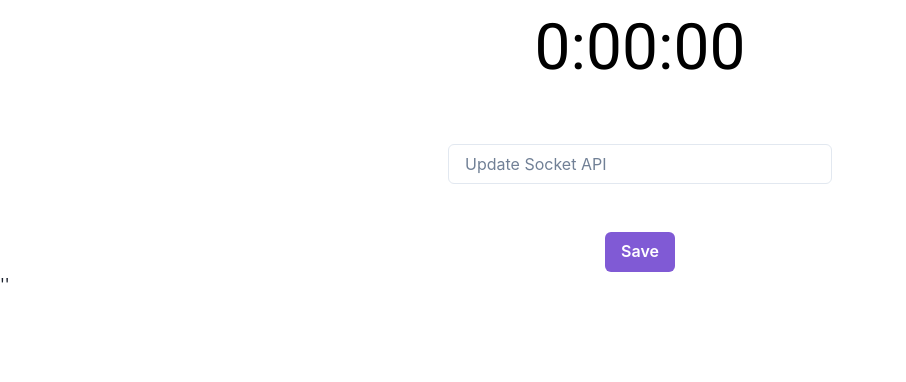
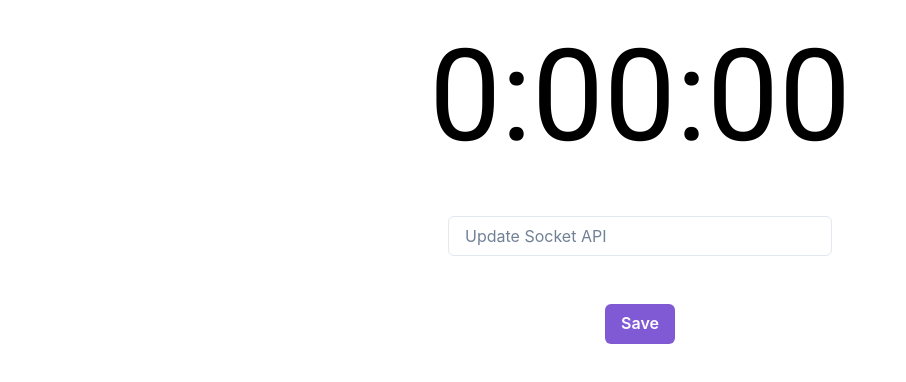
Before and after one commit to lobomfz/subathon-timer, a React (Vite) app in the folder front/: page /settings in a window 1280 px wide. Shown: the top 382 px of the page, without its empty margins (0-906 px from the left). Built offline with nearby package versions, Linux system fonts and the light colour scheme; no server answers.

Commit message:
how do i type commit message

```diff
--- a/front/src/Timer.tsx
+++ b/front/src/Timer.tsx
@@ -1,38 +1,22 @@
 import React, { useEffect, useState } from "react";
 
-const URL = "ws://localhost:3003";
-let ws: WebSocket;
-
-const Timer: React.FC<{ token: string }> = ({ token }) => {
+const Timer: React.FC<{ ws: WebSocket; textAlign: any }> = ({
+	ws,
+	textAlign = "center",
+}) => {
 	const [seconds, setSeconds] = useState(0);
 	const [fetched, setFetched] = useState(false);
 
-	const updateSeconds = (endTime: number) =>
-		setSeconds(Math.round(endTime - new Date().getTime() / 1000));
-
-	const connectWs = () => {
-		ws = new WebSocket(URL);
-		ws.onopen = (event) => {
-			console.log("websocket connection established");
-			if (token)
-				ws.send(
-					JSON.stringify({
-						event: "login",
-						accessToken: token,
-					})
-				);
-		};
-
-		ws.onmessage = (event) => {
+	ws.onmessage = (event: any) => {
 		const response = JSON.parse(event.data);
 		console.log(`received ${event.data}`);
 
 		if ("time" in response) {
-				const endTime =
-					typeof response.endTime === "number"
-						? response.endTime
-						: parseInt(response.endTime);
-				updateSeconds(endTime);
+			const time =
+				typeof response.time === "number"
+					? response.time
+					: parseInt(response.time);
+			setSeconds(time);
 
 			if (!fetched) {
 				setFetched(true);
@@ -41,24 +25,6 @@ const Timer: React.FC<{ token: string }> = ({ token }) => {
 			console.log(`error: ${response.data}`);
 		}
 	};
-
-		ws.onclose = (event) => {
-			console.log(
-				`socket closed, attempting reconnect in 5 seconds... (${event.reason})`
-			);
-			setTimeout(connectWs, 5000);
-		};
-
-		ws.onerror = (event) => {
-			console.error(`socket encountered error: ${event} - closing socket`);
-			ws.close();
-		};
-	};
-
-	useEffect(() => {
-		connectWs();
-		return () => ws.close();
-	}, []);
 
 	useEffect(() => {
 		const interval = setInterval(() => {
@@ -84,6 +50,7 @@ const Timer: React.FC<{ token: string }> = ({ token }) => {
 				fontFamily: "Roboto, sans-serif",
 				fontSize: "128px",
 				fontWeight: 400,
+				textAlign: textAlign,
 			}}
 		>
 			{timer}
--- a/front/src/pages/Home.tsx
+++ b/front/src/pages/Home.tsx
@@ -3,7 +3,6 @@ import * as consts from "../Consts";
 import { Button, ButtonGroup } from "@chakra-ui/react";
 
 const Home: React.FC = () => {
-	// please make this look good
 	return (
 		<div
 			style={{
--- a/front/src/pages/Settings.tsx
+++ b/front/src/pages/Settings.tsx
@@ -1,38 +1,18 @@
 import React, { useEffect, useState } from "react";
 import ConnectivitySettings from "./Settings/Connectivity";
+import Timer from "../Timer";
+import * as consts from "../Consts";
 
-const URL = "ws://localhost:3003";
+const URL = consts.URL;
 let ws: WebSocket;
 
 const Settings: React.FC = () => {
-	const [seconds, setSeconds] = useState(0);
-	const [fetched, setFetched] = useState(false);
-	const [slToken, setSlToken] = useState("");
+	const [currentPage, setCurrentPage] = useState("Connectivity");
+
 	const token = new URLSearchParams(window.location.search).get("token");
+
 	const connectWs = () => {
 		ws = new WebSocket(`${URL}?token=${token}`);
-		ws.onopen = (event) => {
-			console.log("websocket connection established");
-		};
-
-		ws.onmessage = (event) => {
-			const response = JSON.parse(event.data);
-			console.log(`received ${event.data}`);
-
-			if ("time" in response) {
-				const time =
-					typeof response.time === "number"
-						? response.time
-						: parseInt(response.time);
-				setSeconds(time);
-
-				if (!fetched) {
-					setFetched(true);
-				}
-			} else if ("error" in response) {
-				console.log(`error: ${response.data}`);
-			}
-		};
 
 		ws.onclose = (event) => {
 			console.log(
@@ -47,45 +27,23 @@ const Settings: React.FC = () => {
 		};
 	};
 
-	useEffect(() => {
-		connectWs();
-		return () => ws.close();
-	}, []);
+	connectWs();
 
-	useEffect(() => {
-		const interval = setInterval(() => {
-			if (seconds > 0) {
-				setSeconds((prev) => prev - 1);
-			}
-		}, 1000);
-		return () => {
-			clearInterval(interval);
-		};
-	}, [fetched]);
-
-	const timer = `${Math.floor(seconds / 3600)}:${(
-		"0" +
-		(Math.floor(seconds / 60) % 60)
-	).slice(-2)}:${("0" + (seconds % 60)).slice(-2)}`;
+	switch (currentPage) {
+		case "Connectivity":
+			return (
+				<div>
+					<Timer ws={ws} textAlign='center' />
+					<br />
+					<ConnectivitySettings ws={ws} />
+				</div>
+			);
+			break;
+	}
 
 	return (
 		<div>
-			<div
-				className='Timer'
-				style={{
-					color: "black",
-					fontFamily: "Roboto, sans-serif",
-					fontSize: "64px",
-					fontWeight: 400,
-					textAlign: "center",
-				}}
-			>
-				{timer}
-			</div>
-			<br />
-			<br />
-			<ConnectivitySettings ws={ws} />
-			''
+			<Timer ws={ws} textAlign='center' />
 		</div>
 	);
 };
```
Also changed, not shown: 1 other file (tests, documents, lock files or other folders). Lines whose indentation alone changed are shown as unchanged.
